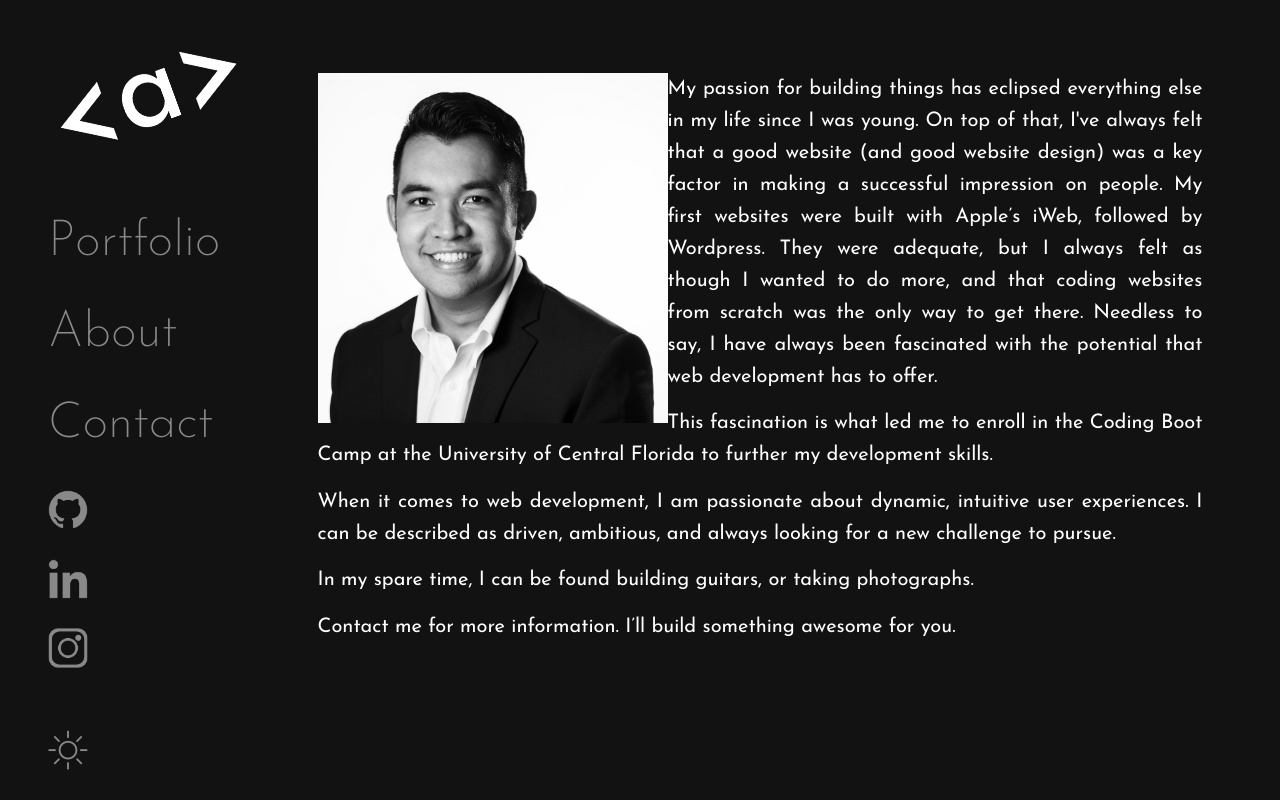
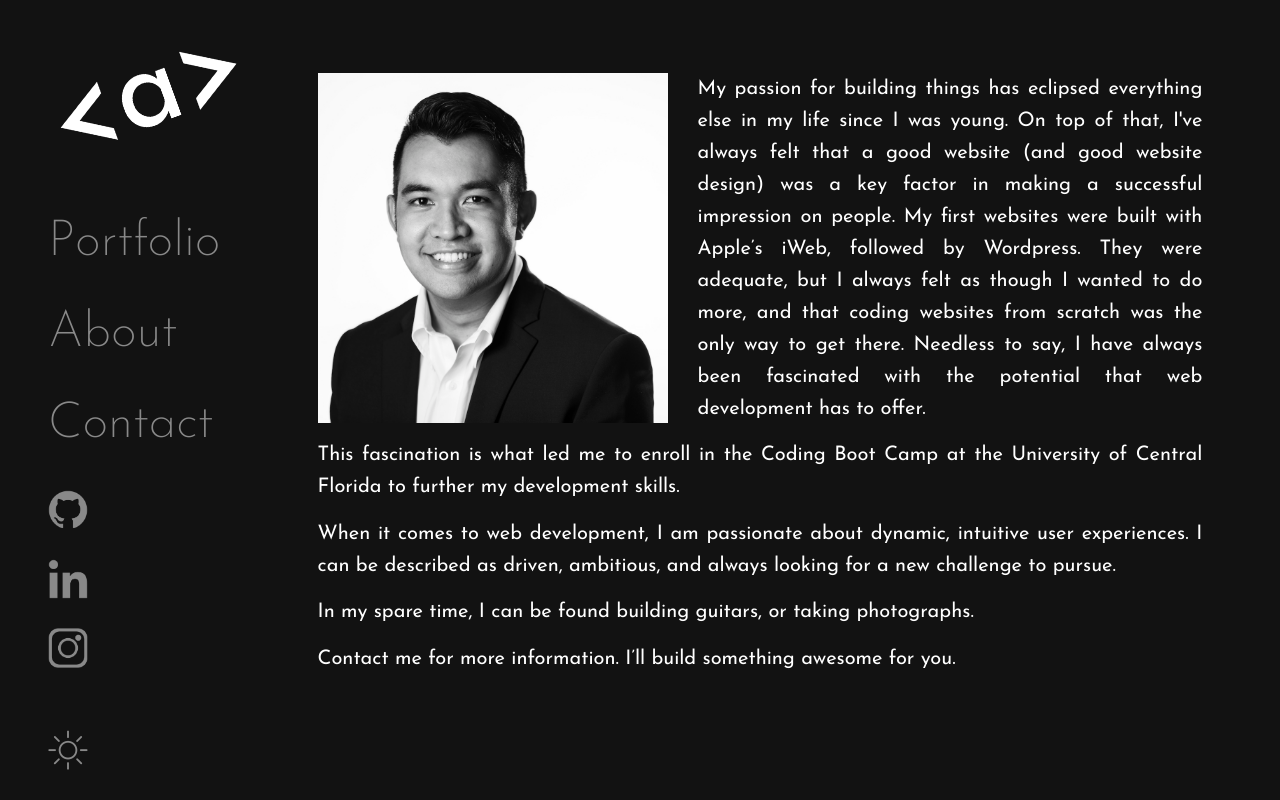
Before and after one commit to adamalcantara/alcantara_dev, a React (Create React App) app: page /about in a window 1280 px wide. Built offline with nearby package versions, Linux system fonts and the light colour scheme.

Commit message:
Additional styling

```diff
--- a/src/Pages/About/About.css
+++ b/src/Pages/About/About.css
@@ -6,12 +6,14 @@
     font-size: 20px;
     line-height: 1.6;
     text-align: justify;
+    font-weight: 400;
 }
 
 #headshot {
     float: left;
     width: 350px;
     height: 350px;
+    margin-right: 30px;
 }
 
 br {
```
